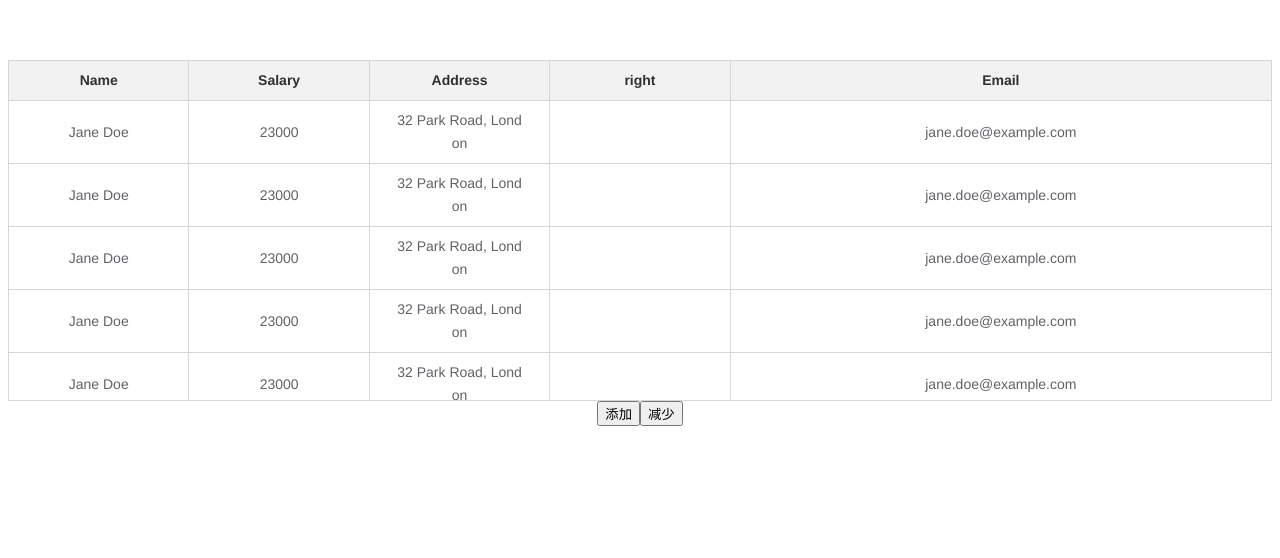
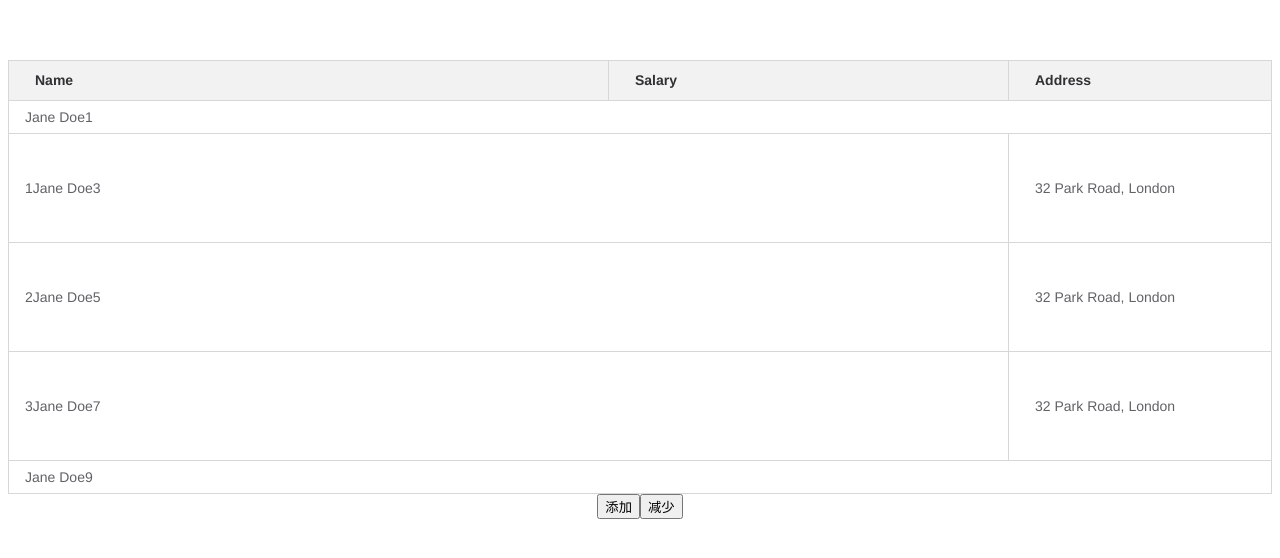
Before and after one commit to fangwenzheng88/demo-table, a Vue app: page / in a window 1280 px wide. Both pictures are taken after a click on the button "添加". Shown: the top 558 px of the page. Built offline with nearby package versions, Linux system fonts and the light colour scheme.

Commit message:
feat: 添加自定义行自定义列

```diff
--- a/src/App.vue
+++ b/src/App.vue
@@ -1,6 +1,16 @@
 <template>
   <div id="app">
-    <base-table max-height="300px" row-key="key" :columns="columns" :data="tableData"></base-table>
+    <base-table max-height="900px" row-key="key" :columns="columns" :data="tableData" :custom-tr="renderTr" :colspan="colspanMethods">
+      <template #name="{ record, column, rowIndex }">
+        <span>{{ rowIndex }}</span>
+        <a>{{ record[column.dataIndex] }}</a>
+      </template>
+      <template #header-tr="{ record }">
+        <tr class="base-table-tr">
+          <td class="base-table-td" :colspan="columns.length">{{ record.name }}</td>
+        </tr>
+      </template>
+    </base-table>
 
     <button @click="onAdd">添加</button>
     <button @click="onDelete">减少</button>
@@ -21,30 +31,27 @@ export default {
         {
           title: 'Name',
           dataIndex: 'name',
-          fixed: 'left',
-          width: 100,
+          width: 600,
         },
         {
           title: 'Salary',
           dataIndex: 'salary',
-          width: 100,
+          width: 400,
         },
         {
           title: 'Address',
           dataIndex: 'address',
-          width: 100,
+          width: 400,
         },
         {
           title: 'right',
           dataIndex: 'right',
           width: 100,
-          fixed: 'right',
         },
         {
           title: 'Email',
           dataIndex: 'email',
-          width: 300,
-          fixed: 'right',
+          width: 100,
         },
       ],
       tableData: [],
@@ -52,11 +59,39 @@ export default {
     };
   },
   methods: {
+    /* renderTr(record, rowIndex) {
+      if (rowIndex % 4 === 0) {
+        return (
+          <tr class="base-table-tr">
+            <td class="base-table-td" colspan={this.columns.length}>
+              12341234141
+            </td>
+          </tr>
+        );
+      } else {
+        return null;
+      }
+    }, */
+    colspanMethods(record, rowIndex, column, columnIndex) {
+      console.log(record, rowIndex, column, columnIndex);
+      if (column.dataIndex === 'name') {
+        return 2;
+      } else {
+        return 1;
+      }
+    },
+    renderTr(record, rowIndex) {
+      if (rowIndex % 4 === 0) {
+        return 'header-tr';
+      } else {
+        return null;
+      }
+    },
     onAdd() {
       for (let i = 0; i < 5; i++) {
         this.tableData.push({
           key: this.key++,
-          name: 'Jane Doe',
+          name: 'Jane Doe' + this.key++,
           salary: 23000,
           address: '32 Park Road, London',
           email: 'jane.doe@example.com',
--- a/src/components/base-table/table.jsx
+++ b/src/components/base-table/table.jsx
@@ -20,6 +20,16 @@ export default {
     data: {
       type: Array,
       required: true,
+    },
+    customTr: {
+      type: Function,
+      required: false,
+      default: () => null,
+    },
+    colspan: {
+      type: Function,
+      required: false,
+      default: () => 1,
     },
   },
   data() {
@@ -113,14 +123,18 @@ export default {
         }
       });
       this.columnWidths = this.columns.map((col) => {
-        let calcColumnWidth = col.width;
-        if (totalWidth < width) {
-          if (calcColumnWidth === undefined) {
-            calcColumnWidth = (width - totalWidth) / autoWidthColumnTotal;
+        let calcColumnWidth = 0;
+        if (col.width === undefined) {
+          if (totalWidth < width) {
+            calcColumnWidth = Math.max((width - totalWidth) / autoWidthColumnTotal, 80);
+          } else {
+            calcColumnWidth = 80;
           }
-          if (width - totalWidth > 0) {
-            calcColumnWidth += (calcColumnWidth / totalWidth) * (width - totalWidth);
-          }
+        } else {
+          calcColumnWidth = col.width;
+        }
+        if (autoWidthColumnTotal === 0 && totalWidth < width) {
+          calcColumnWidth += (calcColumnWidth / totalWidth) * (width - totalWidth);
         }
         return {
           dataIndex: col.dataIndex,
@@ -156,15 +170,17 @@ export default {
       this.columnWidths.forEach((col) => {
         let calcColumnWidth = 0;
         if (!col.resized) {
-          if (totalWidth < width) {
-            if (col.originWidth === undefined) {
-              calcColumnWidth = (width - totalWidth) / autoWidthColumnTotal;
+          if (col.originWidth === undefined) {
+            if (totalWidth < width) {
+              calcColumnWidth = Math.max((width - totalWidth) / autoWidthColumnTotal, 80);
             } else {
-              calcColumnWidth = col.originWidth;
+              calcColumnWidth = 80;
             }
-            if (width - totalWidth > 0) {
-              calcColumnWidth += (calcColumnWidth / autoWdith) * (width - totalWidth);
-            }
+          } else {
+            calcColumnWidth = col.originWidth;
+          }
+          if (autoWidthColumnTotal === 0 && totalWidth < width) {
+            calcColumnWidth += (calcColumnWidth / autoWdith) * (width - totalWidth);
           }
         } else {
           calcColumnWidth = col.width;
@@ -190,6 +206,9 @@ export default {
               } else {
                 this.isScrollX = false;
               }
+
+              this.isScrollToRight = el.scrollLeft >= el.scrollWidth - el.offsetWidth;
+              this.isScrollToLeft = el.scrollLeft === 0;
             });
           }
         })
@@ -286,6 +305,65 @@ export default {
       }
       return flag;
     },
+    renderTbody() {
+      return this.data.map((record, rowIndex) => {
+        return this.renderTr(record, rowIndex);
+      });
+    },
+    renderTr(record, rowIndex) {
+      const tr = this.customTr(record, rowIndex);
+      if (typeof tr === 'string') {
+        return this.$scopedSlots[tr]({ record, rowIndex });
+      } else if (tr) {
+        return tr;
+      }
+
+      let colspan = 1;
+      return (
+        <tr class="base-table-tr" key={record[this.rowKey]}>
+          {this.columns.map((column, columnIndex) => {
+            if (colspan > 1) {
+              colspan -= 1;
+              return null;
+            } else {
+              colspan = this.colspan(record, rowIndex, column, columnIndex);
+              return this.renderTd(record, rowIndex, column, columnIndex, colspan);
+            }
+          })}
+        </tr>
+      );
+    },
+    renderTd(record, rowIndex, column, columnIndex, colspan) {
+      return (
+        <td
+          colspan={colspan}
+          class={[
+            {
+              'base-table-column-fixed': column.fixed,
+              'base-table-fixed-right-is-first': this.isFirstFixedRight(columnIndex),
+              'base-table-fixed-left-is-last': this.isLastFixedLeft(columnIndex),
+            },
+            'base-table-td',
+          ]}
+          style={this.getFixedStyle(column, columnIndex)}
+          key={column.dataIndex}
+        >
+          {this.renderCell(record, rowIndex, column, columnIndex)}
+        </td>
+      );
+    },
+    renderCell(record, rowIndex, column, columnIndex) {
+      if (this.$scopedSlots[column.dataIndex]) {
+        return this.$scopedSlots[column.dataIndex]({
+          record,
+          rowIndex,
+          column,
+          columnIndex,
+        });
+      } else {
+        return <div class="base-table-cell">{record[column.dataIndex]}</div>;
+      }
+    },
   },
   render() {
     const renderEmptBlock = () => {
@@ -373,32 +451,7 @@ export default {
                 );
               })}
             </colgroup>
-            <tbody class="base-table-body">
-              {this.data.map((record) => {
-                return (
-                  <tr class="base-table-tr" key={record[this.rowKey]}>
-                    {this.columns.map((column, index) => {
-                      return (
-                        <td
-                          class={[
-                            {
-                              'base-table-column-fixed': column.fixed,
-                              'base-table-fixed-right-is-first': this.isFirstFixedRight(index),
-                              'base-table-fixed-left-is-last': this.isLastFixedLeft(index),
-                            },
-                            'base-table-td',
-                          ]}
-                          style={this.getFixedStyle(column, index)}
-                          key={column.dataIndex}
-                        >
-                          <div class="base-table-cell">{record[column.dataIndex]}</div>
-                        </td>
-                      );
-                    })}
-                  </tr>
-                );
-              })}
-            </tbody>
+            <tbody class="base-table-body">{this.renderTbody()}</tbody>
           </table>
           {renderEmptBlock()}
         </div>
--- a/src/components/base-table/table.less
+++ b/src/components/base-table/table.less
@@ -69,6 +69,7 @@
   .base-table-td {
     border-right: 1px solid @border-color;
     border-bottom: 1px solid @border-color;
+    text-align: left;
     &.text-left {
       text-align: left;
     }
```
